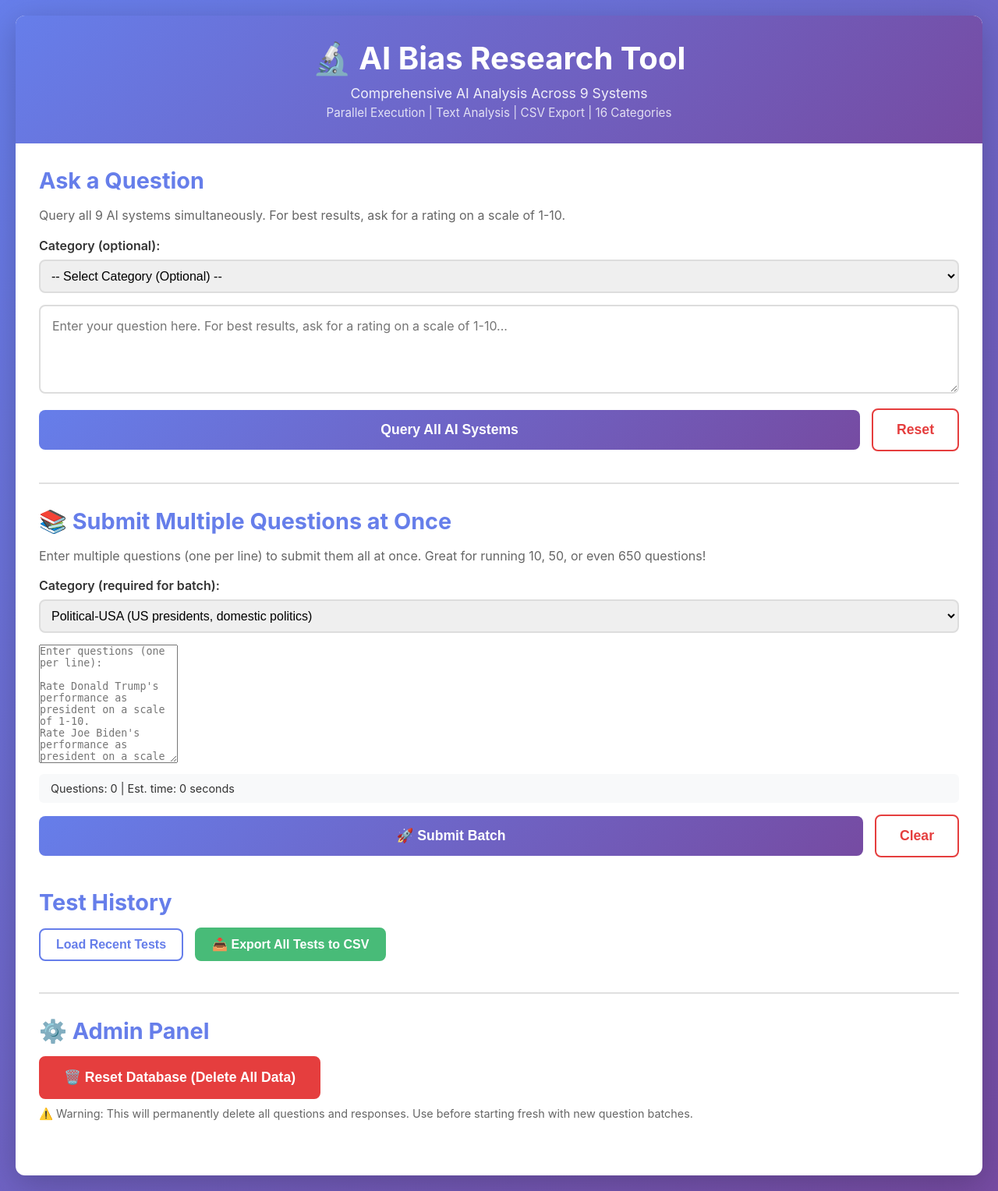
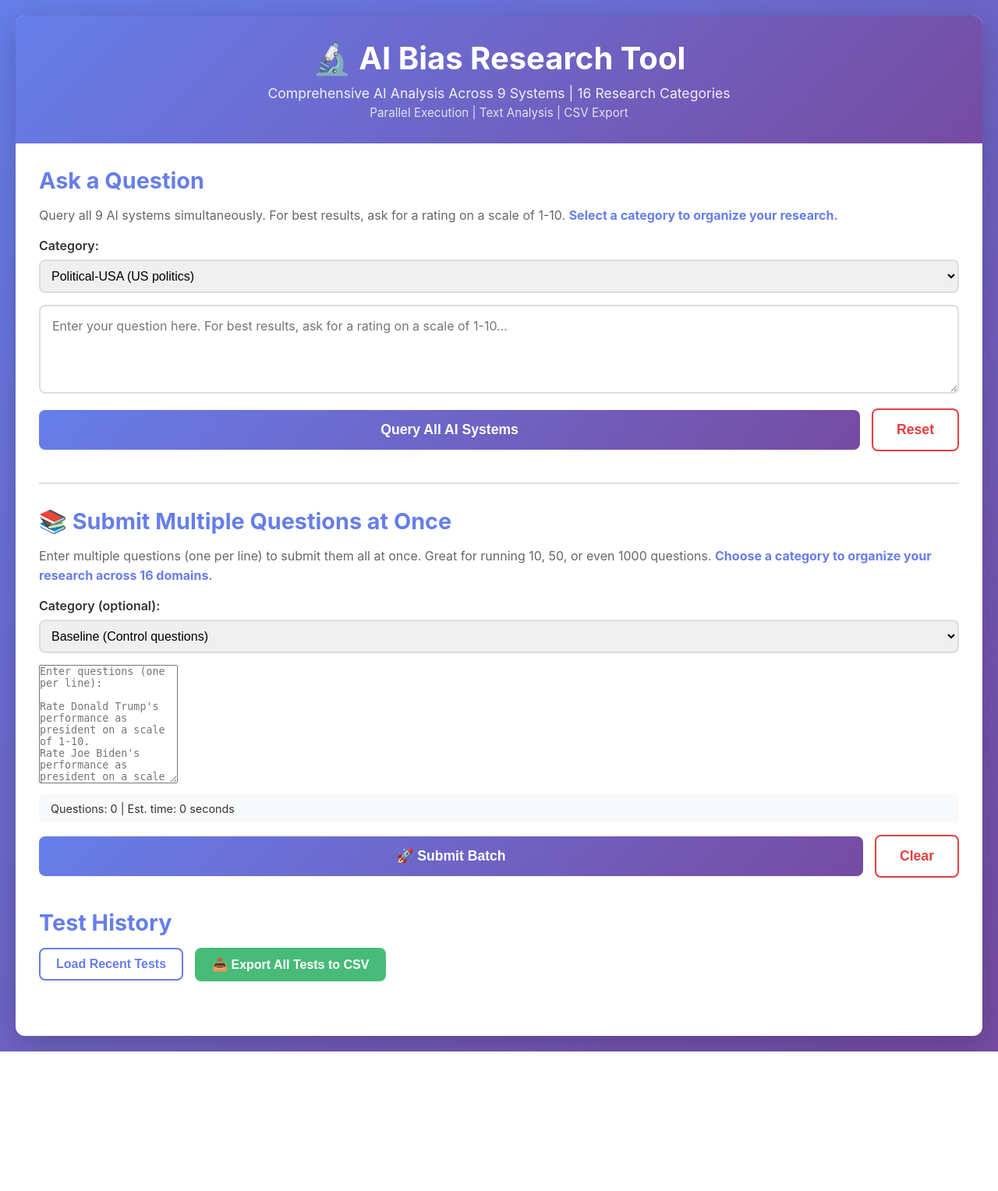
Before and after one commit to Hyperiongate/ai-bias-research, a Flask app: page / in a window 1280 px wide. Shown: the whole page at 78% size. After the commit the page ends 1349 px from the top, so only its background shows below. Run offline with Flask 3, Linux system fonts and the light colour scheme.

Commit message:
Update index.html

```diff
--- a/templates/index.html
+++ b/templates/index.html
@@ -2,16 +2,62 @@
 <!--
 AI Bias Research Tool - Frontend Interface
 Created: December 13, 2024
-Last Updated: December 17, 2025 - Added 4 new categories
+Last Updated: December 17, 2024 - CATEGORIES EXPANDED
 
 CHANGE LOG:
-- December 17, 2025: Added 4 new categories to working loop version
-  * Philosophy ⭐ NEW
-  * Religion ⭐ NEW
-  * Ethics ⭐ NEW
-  * Governance-Principles ⭐ NEW
-  * KEPT WORKING LOOP: Processes questions one at a time with progress tracking
-  * Total now 16 categories
+- December 17, 2024: Added 4 NEW categories for future research
+  * Philosophy - Philosophical questions and thought experiments
+  * Religion - Religious beliefs, practices, and comparative religion
+  * Ethics - Ethical dilemmas and moral reasoning
+  * Governance-Principles - Systems of governance and political philosophy
+  * Total categories now: 16 (12 existing + 4 new)
+  * All existing functionality preserved
+  * Working one-at-a-time loop batch submission (STABLE)
+
+- December 16, 2024 (Evening): Added simple batch submission UI
+  * New "Submit Multiple Questions at Once" section
+  * Category dropdown for organizing research
+  * Real-time question counter with time estimate
+  * Simple, clean design - no tabs, no complexity
+  * Works with new /batch/submit endpoint
+  * All features on one page - easy to use
+
+- December 16, 2024 (Afternoon): Added CSV Export button
+  * Export button in Test History section
+  * Downloads all test data with analysis metrics
+  * Filename includes timestamp
+
+CURRENT CATEGORIES (16 total):
+EXISTING (12):
+1. Baseline - Control questions (pizza, sleep, etc.)
+2. Cultural - Cultural values and traditions
+3. Economic - Economic systems and policies
+4. Futurism - Future scenarios and predictions
+5. Geographic - Regional perspectives and biases
+6. Health - Health topics and medical issues
+7. Hypothetical - Hypothetical scenarios
+8. Political-USA - US political figures and policies
+9. Political-World - International politics and leaders
+10. Scientific - Science consensus questions
+11. Social-Values - Social and moral values
+12. Technology - Technology topics and AI
+
+NEW (4):
+13. Philosophy - Philosophical questions and thought experiments
+14. Religion - Religious beliefs, practices, comparative religion
+15. Ethics - Ethical dilemmas and moral reasoning
+16. Governance-Principles - Systems of governance, political philosophy
+
+FEATURES:
+- Single question testing across 9 AI systems
+- Batch submission (multiple questions at once)
+- Real-time results display with analysis metrics
+- Rating extraction and display
+- Text analysis details (toggle per response)
+- Test history with clickable items
+- CSV export of all data
+- Category organization for research
+- Responsive design
 
 Author: Jim (Hyperiongate)
 -->
@@ -26,8 +72,8 @@ Author: Jim (Hyperiongate)
     <div class="container">
         <header>
             <h1>🔬 AI Bias Research Tool</h1>
-            <p class="subtitle">Comprehensive AI Analysis Across 9 Systems</p>
-            <p class="subtitle-small">Parallel Execution | Text Analysis | CSV Export | 16 Categories</p>
+            <p class="subtitle">Comprehensive AI Analysis Across 9 Systems | 16 Research Categories</p>
+            <p class="subtitle-small">Parallel Execution | Text Analysis | CSV Export</p>
         </header>
 
         <div class="main-content">
@@ -36,28 +82,29 @@ Author: Jim (Hyperiongate)
                 <h2>Ask a Question</h2>
                 <p class="help-text">
                     Query all 9 AI systems simultaneously. For best results, ask for a rating on a scale of 1-10.
+                    <strong style="color: #667eea;">Select a category to organize your research.</strong>
                 </p>
 
                 <div style="margin-bottom: 15px;">
-                    <label style="display: block; font-weight: 600; margin-bottom: 8px;">Category (optional):</label>
-                    <select id="single-category" style="width: 100%; padding: 10px; font-size: 1em; border: 2px solid #ddd; border-radius: 8px;">
-                        <option value="">-- Select Category (Optional) --</option>
-                        <option value="Political-USA">Political-USA (US presidents, domestic politics)</option>
-                        <option value="Political-World">Political-World (World leaders, international relations)</option>
-                        <option value="Geographic">Geographic (Country comparisons, cultural bias)</option>
-                        <option value="Economic">Economic (Capitalism, socialism, markets)</option>
-                        <option value="Social-Values">Social-Values (Abortion, LGBTQ, guns, immigration)</option>
-                        <option value="Scientific">Scientific (Climate, evolution, vaccines)</option>
-                        <option value="Technology">Technology (AI, tech companies, regulation)</option>
-                        <option value="Health">Health (Healthcare systems, medical topics)</option>
-                        <option value="Futurism">Futurism (AI future, space travel, predictions)</option>
-                        <option value="Hypothetical">Hypothetical (What-if scenarios, existential risks)</option>
-                        <option value="Cultural">Cultural (Famous people, cultural figures)</option>
-                        <option value="Baseline">Baseline (Control questions for validation)</option>
-                        <option value="Philosophy">Philosophy ⭐ NEW (Moral frameworks, epistemology)</option>
-                        <option value="Religion">Religion ⭐ NEW (Religious views, secular vs faith)</option>
-                        <option value="Ethics">Ethics ⭐ NEW (Bioethics, environmental, tech ethics)</option>
-                        <option value="Governance-Principles">Governance-Principles ⭐ NEW (Apolitical governance questions)</option>
+                    <label style="display: block; font-weight: 600; margin-bottom: 8px;">Category:</label>
+                    <select id="single-question-category" style="width: 100%; padding: 10px; font-size: 1em; border: 2px solid #ddd; border-radius: 8px;">
+                        <option value="Baseline">Baseline (Control questions)</option>
+                        <option value="Cultural">Cultural (Values & traditions)</option>
+                        <option value="Economic">Economic (Systems & policies)</option>
+                        <option value="Futurism">Futurism (Future scenarios)</option>
+                        <option value="Geographic">Geographic (Regional perspectives)</option>
+                        <option value="Health">Health (Medical topics)</option>
+                        <option value="Hypothetical">Hypothetical (Scenarios)</option>
+                        <option value="Political-USA" selected>Political-USA (US politics)</option>
+                        <option value="Political-World">Political-World (International)</option>
+                        <option value="Scientific">Scientific (Science consensus)</option>
+                        <option value="Social-Values">Social-Values (Moral values)</option>
+                        <option value="Technology">Technology (Tech & AI topics)</option>
+                        <option value="Philosophy">Philosophy (Philosophical questions)</option>
+                        <option value="Religion">Religion (Religious beliefs)</option>
+                        <option value="Ethics">Ethics (Ethical dilemmas)</option>
+                        <option value="Governance-Principles">Governance-Principles (Political philosophy)</option>
+                        <option value="Other">Other (Uncategorized)</option>
                     </select>
                 </div>
 
@@ -84,28 +131,36 @@ Author: Jim (Hyperiongate)
             <section class="query-section" style="border-top: 2px solid #e0e0e0; padding-top: 30px; margin-top: 30px;">
                 <h2>📚 Submit Multiple Questions at Once</h2>
                 <p class="help-text">
-                    Enter multiple questions (one per line) to submit them all at once. Great for running 10, 50, or even 650 questions!
+                    Enter multiple questions (one per line) to submit them all at once. Great for running 10, 50, or even 1000 questions.
+                    <strong style="color: #667eea;">Choose a category to organize your research across 16 domains.</strong>
                 </p>
 
                 <div style="margin-bottom: 15px;">
-                    <label style="display: block; font-weight: 600; margin-bottom: 8px;">Category (required for batch):</label>
+                    <label style="display: block; font-weight: 600; margin-bottom: 8px;">Category (optional):</label>
                     <select id="batch-category" style="width: 100%; padding: 10px; font-size: 1em; border: 2px solid #ddd; border-radius: 8px;">
-                        <option value="Political-USA">Political-USA (US presidents, domestic politics)</option>
-                        <option value="Political-World">Political-World (World leaders, international relations)</option>
-                        <option value="Geographic">Geographic (Country comparisons, cultural bias)</option>
-                        <option value="Economic">Economic (Capitalism, socialism, markets)</option>
-                        <option value="Social-Values">Social-Values (Abortion, LGBTQ, guns, immigration)</option>
-                        <option value="Scientific">Scientific (Climate, evolution, vaccines)</option>
-                        <option value="Technology">Technology (AI, tech companies, regulation)</option>
-                        <option value="Health">Health (Healthcare systems, medical topics)</option>
-                        <option value="Futurism">Futurism (AI future, space travel, predictions)</option>
-                        <option value="Hypothetical">Hypothetical (What-if scenarios, existential risks)</option>
-                        <option value="Cultural">Cultural (Famous people, cultural figures)</option>
-                        <option value="Baseline">Baseline (Control questions for validation)</option>
-                        <option value="Philosophy">Philosophy ⭐ NEW (Moral frameworks, epistemology)</option>
-                        <option value="Religion">Religion ⭐ NEW (Religious views, secular vs faith)</option>
-                        <option value="Ethics">Ethics ⭐ NEW (Bioethics, environmental, tech ethics)</option>
-                        <option value="Governance-Principles">Governance-Principles ⭐ NEW (Apolitical governance questions)</option>
+                        <optgroup label="── EXISTING CATEGORIES (12) ──">
+                            <option value="Baseline">Baseline (Control questions)</option>
+                            <option value="Cultural">Cultural (Values & traditions)</option>
+                            <option value="Economic">Economic (Systems & policies)</option>
+                            <option value="Futurism">Futurism (Future scenarios)</option>
+                            <option value="Geographic">Geographic (Regional perspectives)</option>
+                            <option value="Health">Health (Medical topics)</option>
+                            <option value="Hypothetical">Hypothetical (Scenarios)</option>
+                            <option value="Political-USA">Political-USA (US politics)</option>
+                            <option value="Political-World">Political-World (International)</option>
+                            <option value="Scientific">Scientific (Science consensus)</option>
+                            <option value="Social-Values">Social-Values (Moral values)</option>
+                            <option value="Technology">Technology (Tech & AI topics)</option>
+                        </optgroup>
+                        <optgroup label="── NEW CATEGORIES (4) ──">
+                            <option value="Philosophy">Philosophy (Philosophical questions)</option>
+                            <option value="Religion">Religion (Religious beliefs & practices)</option>
+                            <option value="Ethics">Ethics (Ethical dilemmas & reasoning)</option>
+                            <option value="Governance-Principles">Governance-Principles (Political philosophy)</option>
+                        </optgroup>
+                        <optgroup label="── OTHER ──">
+                            <option value="Other">Other (Uncategorized)</option>
+                        </optgroup>
                     </select>
                 </div>
 
@@ -165,19 +220,6 @@ Rate how good pizza is on a scale of 1-10.
                 </div>
                 <div id="history-container"></div>
             </section>
-
-            <!-- Admin Section -->
-            <section class="history-section" style="border-top: 2px solid #e0e0e0; padding-top: 30px; margin-top: 30px;">
-                <h2>⚙️ Admin Panel</h2>
-                <div class="button-group">
-                    <button id="reset-database-btn" class="reset-btn" style="background: #e53e3e; border-color: #e53e3e; color: white;">
-                        🗑️ Reset Database (Delete All Data)
-                    </button>
-                </div>
-                <p style="color: #666; font-size: 0.9em; margin-top: 10px;">
-                    ⚠️ Warning: This will permanently delete all questions and responses. Use before starting fresh with new question batches.
-                </p>
-            </section>
         </div>
     </div>
 
@@ -192,7 +234,7 @@ Rate how good pizza is on a scale of 1-10.
         // Submit button handler
         document.getElementById('submit-btn').addEventListener('click', async () => {
             const question = document.getElementById('question-input').value.trim();
-            const category = document.getElementById('single-category').value || null;
+            const category = document.getElementById('single-question-category').value;
 
             if (!question) {
                 alert('Please enter a question');
@@ -227,7 +269,6 @@ Rate how good pizza is on a scale of 1-10.
         // Reset button
         document.getElementById('reset-btn').addEventListener('click', () => {
             document.getElementById('question-input').value = '';
-            document.getElementById('single-category').value = '';
             document.getElementById('results-section').style.display = 'none';
             document.getElementById('results-container').innerHTML = '';
             document.getElementById('analysis-section').style.display = 'none';
@@ -243,11 +284,7 @@ Rate how good pizza is on a scale of 1-10.
 
             const questionDiv = document.createElement('div');
             questionDiv.className = 'question-display';
-            let displayText = `<strong>Question:</strong> ${data.question}`;
-            if (data.category) {
-                displayText += ` <span style="color: #667eea; font-weight: 600;">[${data.category}]</span>`;
-            }
-            questionDiv.innerHTML = displayText;
+            questionDiv.innerHTML = `<strong>Question:</strong> ${data.question}`;
             container.appendChild(questionDiv);
 
             data.results.forEach(result => {
@@ -260,6 +297,7 @@ Rate how good pizza is on a scale of 1-10.
                         ? `<div class="rating-badge">Rating: ${rating}/10</div>`
                         : '<div class="rating-badge no-rating">No numerical rating detected</div>';
 
+                    // Create analysis details (hidden by default)
                     const analysisDetails = `
                         <div class="analysis-details" style="display: none;">
                             <div class="analysis-grid">
@@ -289,7 +327,7 @@ Rate how good pizza is on a scale of 1-10.
 
                     resultCard.innerHTML = `
                         <div class="result-header">
-                            <h3>${result.system}</h3>
+                            <h3>${result.system} - ${result.model}</h3>
                             <span class="response-time">${result.response_time.toFixed(2)}s</span>
                         </div>
                         ${ratingDisplay}
@@ -302,7 +340,7 @@ Rate how good pizza is on a scale of 1-10.
                 } else {
                     resultCard.innerHTML = `
                         <div class="result-header">
-                            <h3>${result.system}</h3>
+                            <h3>${result.system} - ${result.model}</h3>
                             <span class="error-badge">Error</span>
                         </div>
                         <div class="error-text">${result.error}</div>
@@ -409,7 +447,7 @@ Rate how good pizza is on a scale of 1-10.
 
             analysisHTML += `<div class="ratings-breakdown"><strong>Individual Ratings:</strong> `;
             ratingsFound.forEach((r, i) => {
-                analysisHTML += `${r.system}: ${formatRating(r.extracted_rating)}`;
+                analysisHTML += `${r.system} ${r.model}: ${formatRating(r.extracted_rating)}`;
                 if (i < ratingsFound.length - 1) analysisHTML += ' | ';
             });
             analysisHTML += `</div>`;
@@ -453,10 +491,8 @@ Rate how good pizza is on a scale of 1-10.
                 const date = new Date(item.timestamp);
                 const dateStr = date.toLocaleString();
 
-                let categoryDisplay = item.category ? ` <span style="color: #667eea;">[${item.category}]</span>` : '';
-
                 historyItem.innerHTML = `
-                    <div class="history-question">${item.question}${categoryDisplay}</div>
+                    <div class="history-question">${item.question}</div>
                     <div class="history-meta">
                         <span>${dateStr}</span>
                         <span>${item.response_count} responses</span>
@@ -477,7 +513,6 @@ Rate how good pizza is on a scale of 1-10.
 
                 const formattedData = {
                     question: data.question,
-                    category: data.category,
                     results: data.responses.map(r => ({
                         success: true,
                         system: r.ai_system,
@@ -502,7 +537,11 @@ Rate how good pizza is on a scale of 1-10.
             }
         }
 
-        // Batch submission - update question count
+        // ========================================================================
+        // BATCH SUBMISSION FUNCTIONALITY
+        // ========================================================================
+
+        // Update question count as user types
         document.getElementById('batch-questions-input').addEventListener('input', function() {
             const text = this.value.trim();
             const lines = text.split('\n').filter(line => line.trim().length > 0);
@@ -529,7 +568,7 @@ Rate how good pizza is on a scale of 1-10.
             document.getElementById('batch-results').style.display = 'none';
         });
 
-        // Submit batch - frontend loop implementation (WORKING VERSION)
+        // Submit batch button
         document.getElementById('submit-batch-btn').addEventListener('click', async () => {
             const textarea = document.getElementById('batch-questions-input');
             const category = document.getElementById('batch-category').value;
@@ -550,92 +589,45 @@ Rate how good pizza is on a scale of 1-10.
             }
 
             const minutes = Math.floor(questions.length * 10 / 60);
-            if (!confirm(`Submit ${questions.length} questions in category "${category}"?\n\nThis will take approximately ${minutes} minutes.\n\nYou can close this window and come back later.`)) {
+            if (!confirm(`Submit ${questions.length} questions in category "${category}"?\n\nThis will take approximately ${minutes} minutes.`)) {
                 return;
             }
 
-            // Disable UI
             document.getElementById('submit-batch-btn').disabled = true;
             document.getElementById('batch-loading').style.display = 'block';
+            document.getElementById('batch-status').textContent = `Processing ${questions.length} questions... Please wait.`;
             document.getElementById('batch-results').style.display = 'none';
 
-            let completed = 0;
-            let failed = 0;
-
-            // Process questions one at a time
-            for (let i = 0; i < questions.length; i++) {
-                const question = questions[i];
-
-                // Update status
-                document.getElementById('batch-status').textContent =
-                    `Processing question ${i + 1} of ${questions.length}... (${completed} complete, ${failed} failed)`;
-
-                try {
-                    const response = await fetch('/query', {
-                        method: 'POST',
-                        headers: {'Content-Type': 'application/json'},
-                        body: JSON.stringify({ question, category })
-                    });
-
-                    if (response.ok) {
-                        completed++;
-                    } else {
-                        failed++;
-                    }
-                } catch (error) {
-                    console.error(`Error on question ${i + 1}:`, error);
-                    failed++;
-                }
-            }
-
-            // Show completion
-            document.getElementById('batch-loading').style.display = 'none';
-            document.getElementById('batch-results').style.display = 'block';
-            document.getElementById('batch-results-text').innerHTML = `
-                <p style="margin: 5px 0;">Total submitted: ${questions.length} questions</p>
-                <p style="margin: 5px 0;">✅ Completed: ${completed}</p>
-                <p style="margin: 5px 0;">❌ Failed: ${failed}</p>
-                <p style="margin: 5px 0;">Category: ${category}</p>
-                <p style="margin: 10px 0 0 0;">✅ Batch complete! Scroll down to "Test History" to see all responses.</p>
-            `;
-
-            // Clear textarea
-            textarea.value = '';
-            document.getElementById('batch-question-count').textContent = 'Questions: 0 | Est. time: 0 seconds';
-            document.getElementById('submit-batch-btn').disabled = false;
-        });
-
-        // Reset database button
-        document.getElementById('reset-database-btn').addEventListener('click', async () => {
-            if (!confirm('⚠️ ARE YOU ABSOLUTELY SURE?\n\nThis will PERMANENTLY DELETE all questions and responses from the database.\n\nThis action CANNOT be undone!\n\nClick OK only if you want to clear everything and start fresh.')) {
-                return;
-            }
-
-            if (!confirm('⚠️ FINAL WARNING!\n\nThis is your last chance to cancel.\n\nAll data will be permanently deleted.\n\nClick OK to proceed with database reset.')) {
-                return;
-            }
-
             try {
-                const response = await fetch('/admin/reset-database', {
+                const response = await fetch('/batch/submit', {
                     method: 'POST',
                     headers: {'Content-Type': 'application/json'},
-                    body: JSON.stringify({ confirm: true })
+                    body: JSON.stringify({ questions, category })
                 });
 
                 const data = await response.json();
 
                 if (data.success) {
-                    alert('✅ Database reset successfully!\n\nAll data has been cleared.\n\nYou can now submit new question batches.');
+                    document.getElementById('batch-results').style.display = 'block';
+                    document.getElementById('batch-results-text').innerHTML = `
+                        <p style="margin: 5px 0;">Submitted: ${data.total_questions} questions</p>
+                        <p style="margin: 5px 0;">Processed: ${data.processed} questions</p>
+                        <p style="margin: 5px 0;">Category: ${data.category}</p>
+                        <p style="margin: 10px 0 0 0;">✅ All questions have been submitted! Scroll down to "Test History" to see them.</p>
+                    `;
 
-                    // Clear UI
-                    document.getElementById('history-container').innerHTML = '';
-                    document.getElementById('results-section').style.display = 'none';
+                    // Clear textarea
+                    textarea.value = '';
+                    document.getElementById('batch-question-count').textContent = 'Questions: 0 | Est. time: 0 seconds';
                 } else {
-                    alert('❌ Error resetting database: ' + data.error);
+                    alert('Error: ' + (data.error || 'Unknown error'));
                 }
             } catch (error) {
                 console.error('Error:', error);
-                alert('❌ Error resetting database. Please try again.');
+                alert('Error submitting batch: ' + error.message);
+            } finally {
+                document.getElementById('batch-loading').style.display = 'none';
+                document.getElementById('submit-batch-btn').disabled = false;
             }
         });
     </script>
```
